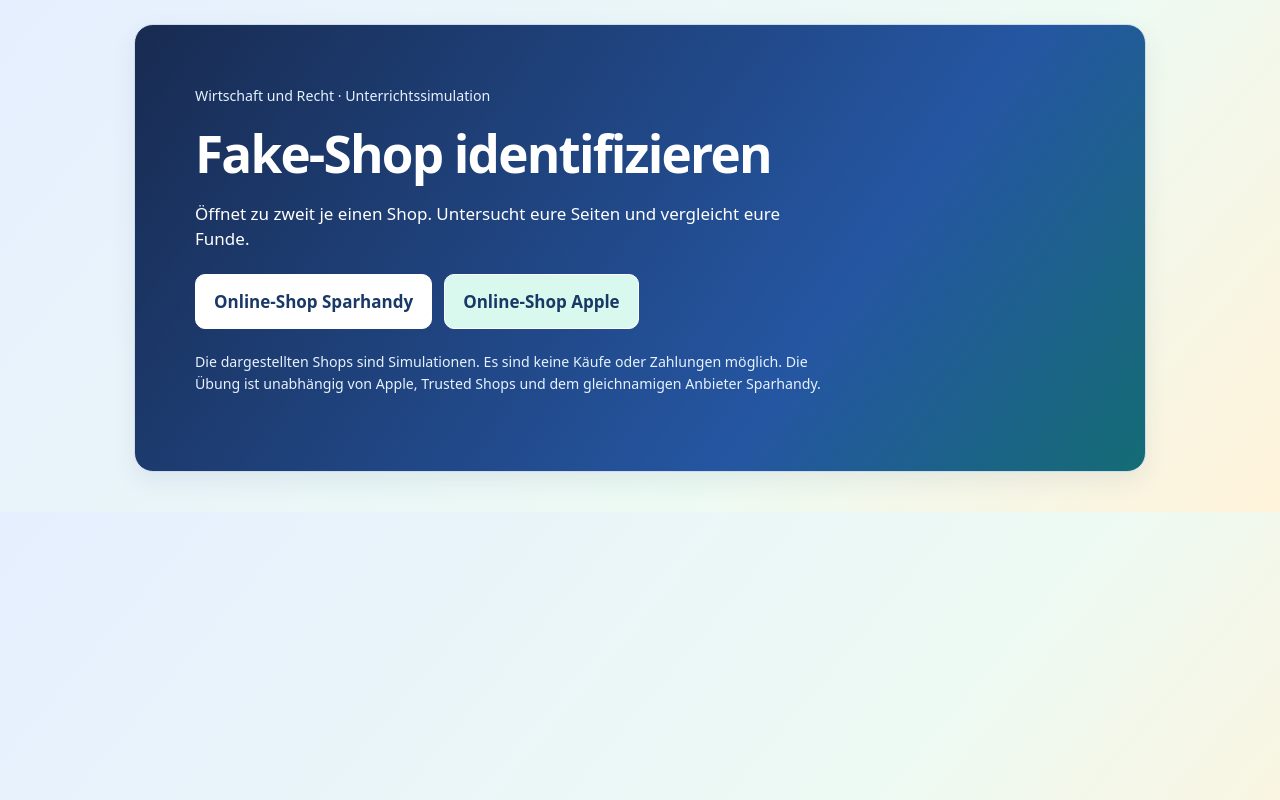
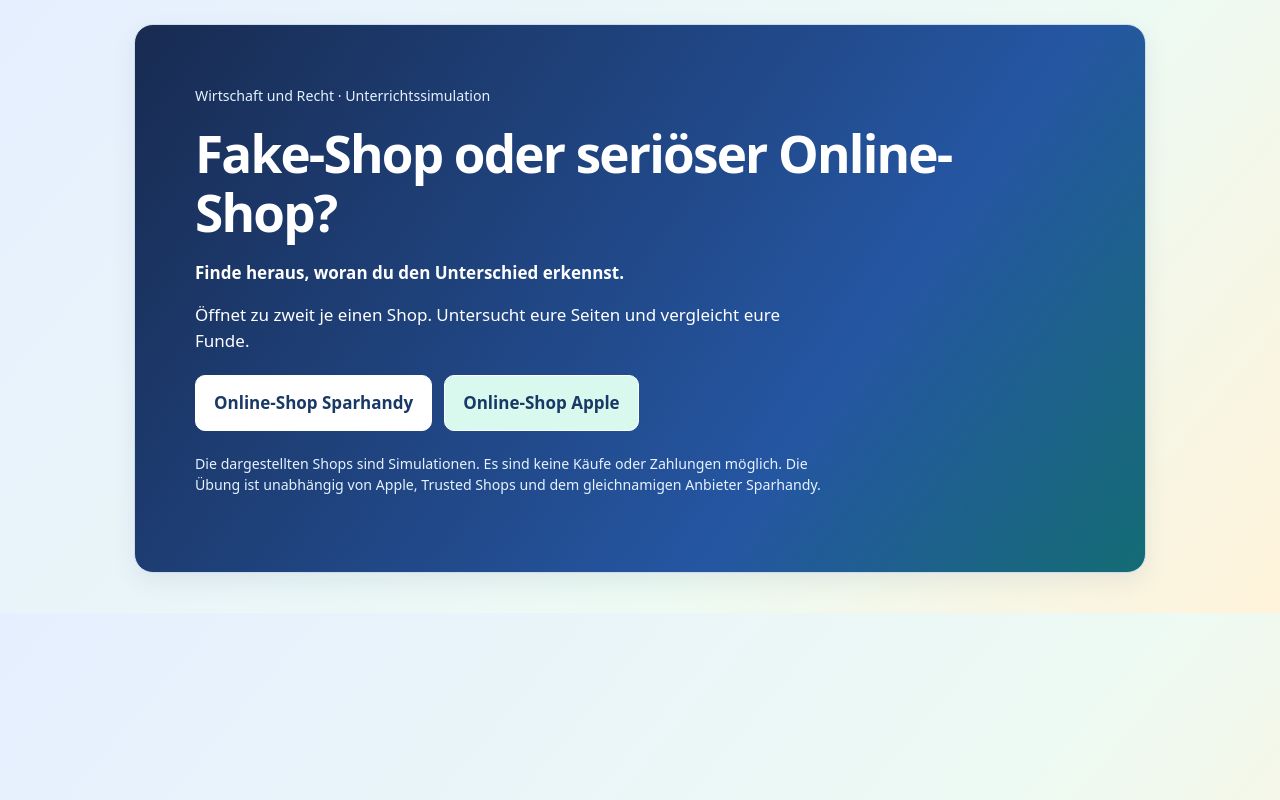
Before and after one commit to FPickelmann/BwR-Digitale-Lernwelt, a website: page fake-shop-identifizieren/index.html in a window 1280 px wide. Drawn offline with Linux system fonts and the light colour scheme.

Commit message:
Update exercise homepage heading and subtitle

```diff
--- a/fake-shop-identifizieren/index.html
+++ b/fake-shop-identifizieren/index.html
@@ -46,7 +46,7 @@ function body(){
 }
 function render(){
  clearInterval(timer);
- if(!shop){app.className='';app.innerHTML='<header class="hero"><small>Wirtschaft und Recht · Unterrichtssimulation</small><h1>Fake-Shop identifizieren</h1><p>Öffnet zu zweit je einen Shop. Untersucht eure Seiten und vergleicht eure Funde.</p><div class="choices">'+btn('spar','Online-Shop Sparhandy','primary')+btn('apple','Online-Shop Apple','primary')+'</div><p><small>Die dargestellten Shops sind Simulationen. Es sind keine Käufe oder Zahlungen möglich. Die Übung ist unabhängig von Apple, Trusted Shops und dem gleichnamigen Anbieter Sparhandy.</small></p></header>';return}
+ if(!shop){app.className='';app.innerHTML='<header class="hero"><small>Wirtschaft und Recht · Unterrichtssimulation</small><h1>Fake-Shop oder seriöser Online-Shop?</h1><p><strong>Finde heraus, woran du den Unterschied erkennst.</strong></p><p>Öffnet zu zweit je einen Shop. Untersucht eure Seiten und vergleicht eure Funde.</p><div class="choices">'+btn('spar','Online-Shop Sparhandy','primary')+btn('apple','Online-Shop Apple','primary')+'</div><p><small>Die dargestellten Shops sind Simulationen. Es sind keine Käufe oder Zahlungen möglich. Die Übung ist unabhängig von Apple, Trusted Shops und dem gleichnamigen Anbieter Sparhandy.</small></p></header>';return}
  if(page==='certificate'){
  app.className='';
  app.innerHTML='<div class="directory"><div class="directory-browser"><span class="dots" aria-hidden="true"><i></i><i></i><i></i></span><code>https://trustedshops.example/shopverzeichnis/apple</code></div><div class="directory-banner"><span class="trust"><i aria-hidden="true">e</i><strong>TRUSTED SHOPS</strong></span><div class="directory-search"><span aria-hidden="true">⌕</span> apple</div></div><p class="directory-label">Unterrichtssimulation · Nachgebildetes Shop-Verzeichnis</p><div class="directory-grid"><aside><h2>Kategorien</h2><ul><li>Elektronik</li><li>Computer &amp; Zubehör</li><li>Smartphones</li></ul></aside><div><h2>1 Ergebnis für „apple“</h2><article><h3>apple.com/de</h3><p><strong>4,8 / 5</strong> <span class="rating-stars partial" aria-hidden="true">★★★★★</span></p><p><strong>Gütesiegel</strong> <span class="directory-valid">Gültig in der Übung</span></p><p>Apple Distribution International Ltd.<br>Shop-Adresse: <strong>www.apple.com/de/</strong></p><small>Musterzertifikat für den Unterricht</small></article></div></div><button data-page="product">← Zurück zum Apple-Shop</button></div>';
```
